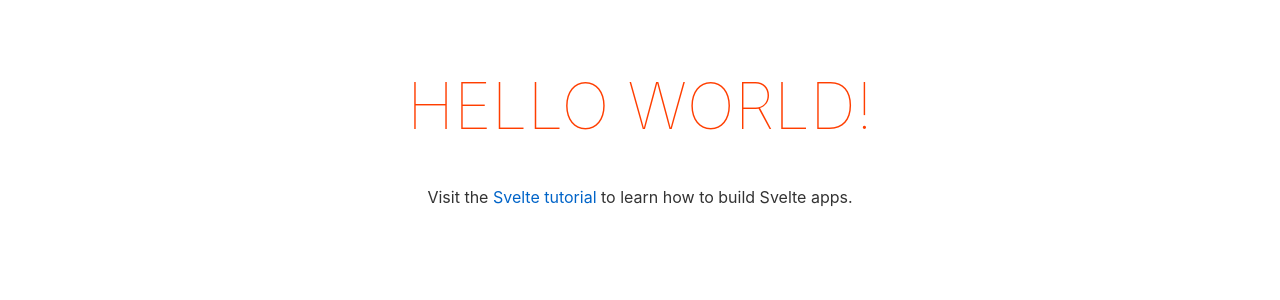
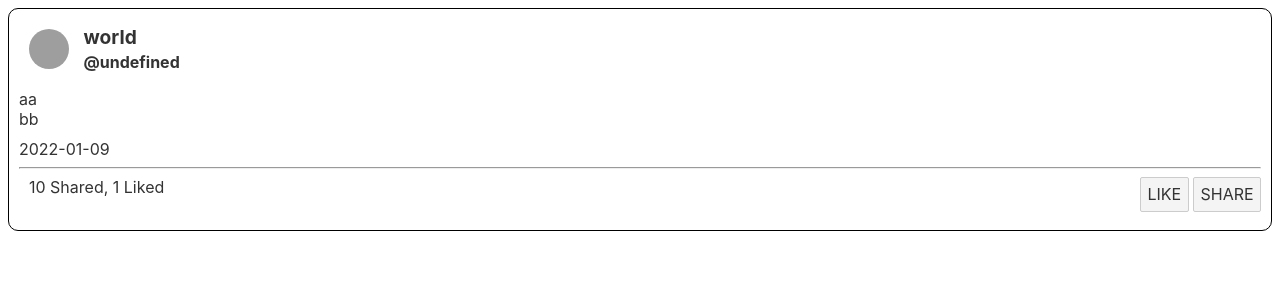
Before and after one commit to WatanukiWolf/blogparts, a Svelte app: page / in a window 1280 px wide. Shown: the top 300 px of the page. Built offline with nearby package versions, Linux system fonts and the light colour scheme; grey boxes are pictures that could not be loaded.

Commit message:
[mod] src/App.svelte
Make it so that it represents my twitter-like blog tip

```diff
--- a/src/App.svelte
+++ b/src/App.svelte
@@ -1,30 +1,135 @@
-<script lang="ts">
-	export let name: string;
+<script>
+export let id;
+export let name;
+let modalOn = false;
+$: modalStyle = "display: " + (modalOn? "block": "none") + ";";
+
+function toggleModalWindow(e) {
+    modalOn != modalOn;
+}
 </script>
 
 <main>
-	<h1>Hello {name}!</h1>
-	<p>Visit the <a href="https://svelte.dev/tutorial">Svelte tutorial</a> to learn how to build Svelte apps.</p>
+    <article class="tw">
+	<header>
+	    <img src="https://picsum.photos/200">
+	    <h1 on:click={toggleModalWindow}>
+		{name}<br>
+		<small>@{id}</small>
+	    </h1>
+	</header>
+	<p>
+	    aa
+	</p>
+	<p>
+	    bb
+	</p>
+	<footer>
+	    <time>2022-01-09</time>
+	    <hr>
+	    <p>
+	    10 Shared, 1 Liked
+	    </p>
+	    <ul class="btn-group">
+		<li><button>LIKE</button></li>
+		<li><button>SHARE</button></li>
+	    </ul>
+	</footer>
+    </article>
+    <div class="modal" style={modalStyle}>
+	<div class="content">
+	    <header>
+		<img src="https://picsum.photos/200">
+		<h1 data-modal-target-id="1">
+		    {name}<br>
+		    <small>@{id}</small>
+		</h1>
+	    </header>
+	</div>
+    </div>
+
 </main>
 
 <style>
-	main {
-		text-align: center;
-		padding: 1em;
-		max-width: 240px;
-		margin: 0 auto;
-	}
+    .tw {
+	border: 1px solid black;
+	border-radius: 10px;
+    }
+    .tw header {
+	margin: 10px;
+    }
+    .tw header h1 {
+	font-size: 1.2em;
+	vertical-align: middle;
+	margin: 0px;
+	display: inline-block;
+    }
+    .tw header img {
+	width: 2.5em;
+	height: 2.5em;
+	border-radius: 25px;
+	vertical-align: middle;
+	margin: 10px;
+	display: inline-block;
+    }
+    .tw p {
+	margin: auto 10px;
+    }
+    .tw footer {
+	margin: 10px;
+	overflow: hidden;
+    }
+    .tw ul.btn-group {
+	margin: 0px;
+	padding: 0px;
+	float: right;
+    }
+    .tw ul.btn-group li {
+	display: inline-block;
+	margin: 0px;
+    }
+    .tw footer button {
+    }
+    .tw footer time {
+    }
+    .tw footer p {
+	float: left;
+    }
 
-	h1 {
-		color: #ff3e00;
-		text-transform: uppercase;
-		font-size: 4em;
-		font-weight: 100;
-	}
-
-	@media (min-width: 640px) {
-		main {
-			max-width: none;
-		}
-	}
+    .modal {
+	/* display: none; */
+	position: fixed;
+	z-index: 1;
+	left: 0;
+	top: 0;
+	height: 100%;
+	width: 100%;
+	overflow: auto;
+	background-color: rgba(0,0,0,0.5);
+	text-align: center;
+    }
+    .modal .content {
+	border-radius: 10px;
+	width: 500px;
+	background-color: white;
+	margin: 0 auto;
+    }
+    .modal header {
+	text-align: left;
+	margin: 10px;
+    }
+    .modal header h1 {
+	font-size: 1.2em;
+	vertical-align: middle;
+	margin: 0px;
+	display: inline-block;
+    }
+    .modal header img {
+	width: 2.5em;
+	height: 2.5em;
+	border-radius: 25px;
+	vertical-align: middle;
+	margin: 10px;
+	display: inline-block;
+    }
 </style>
```
